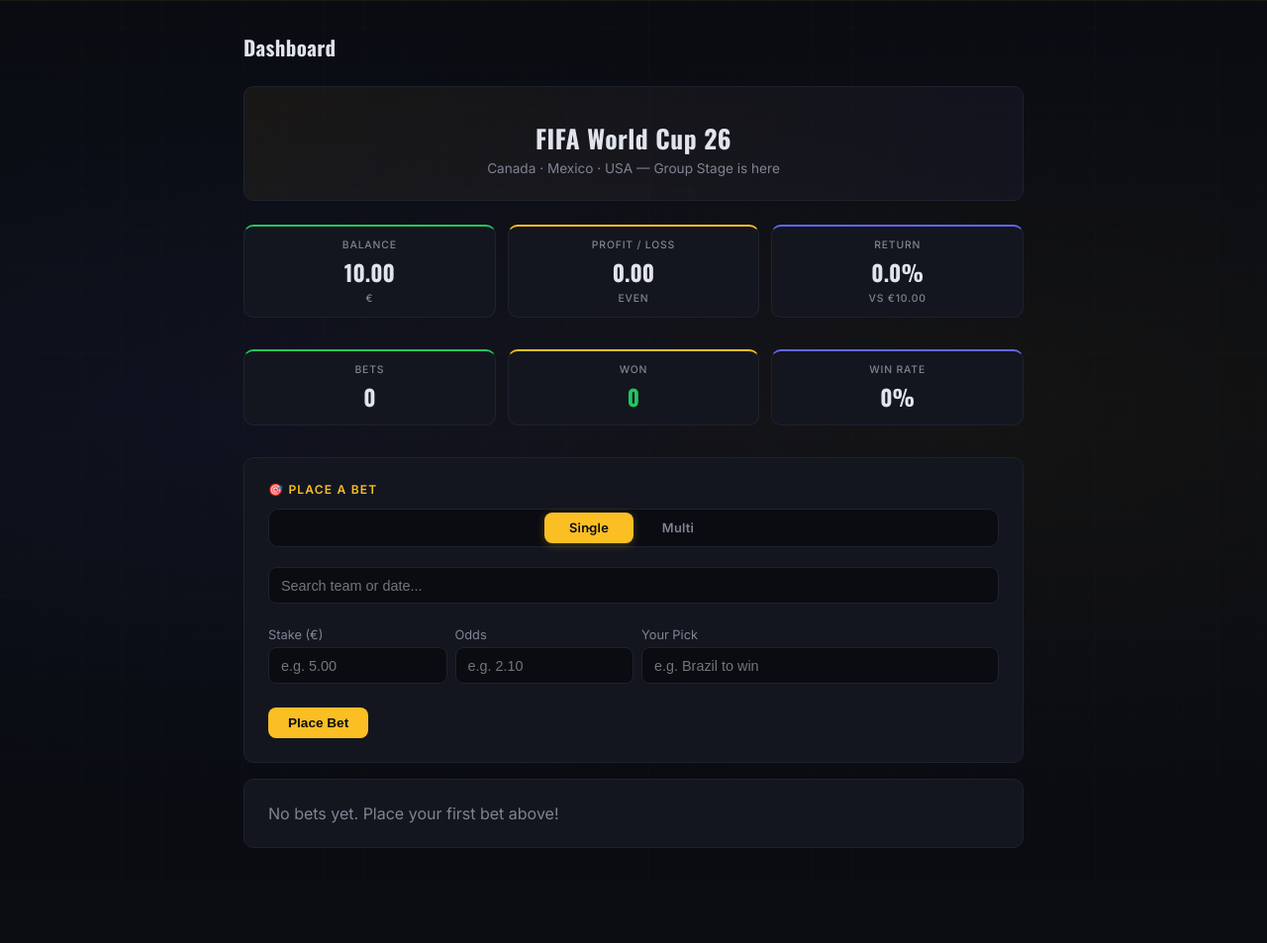
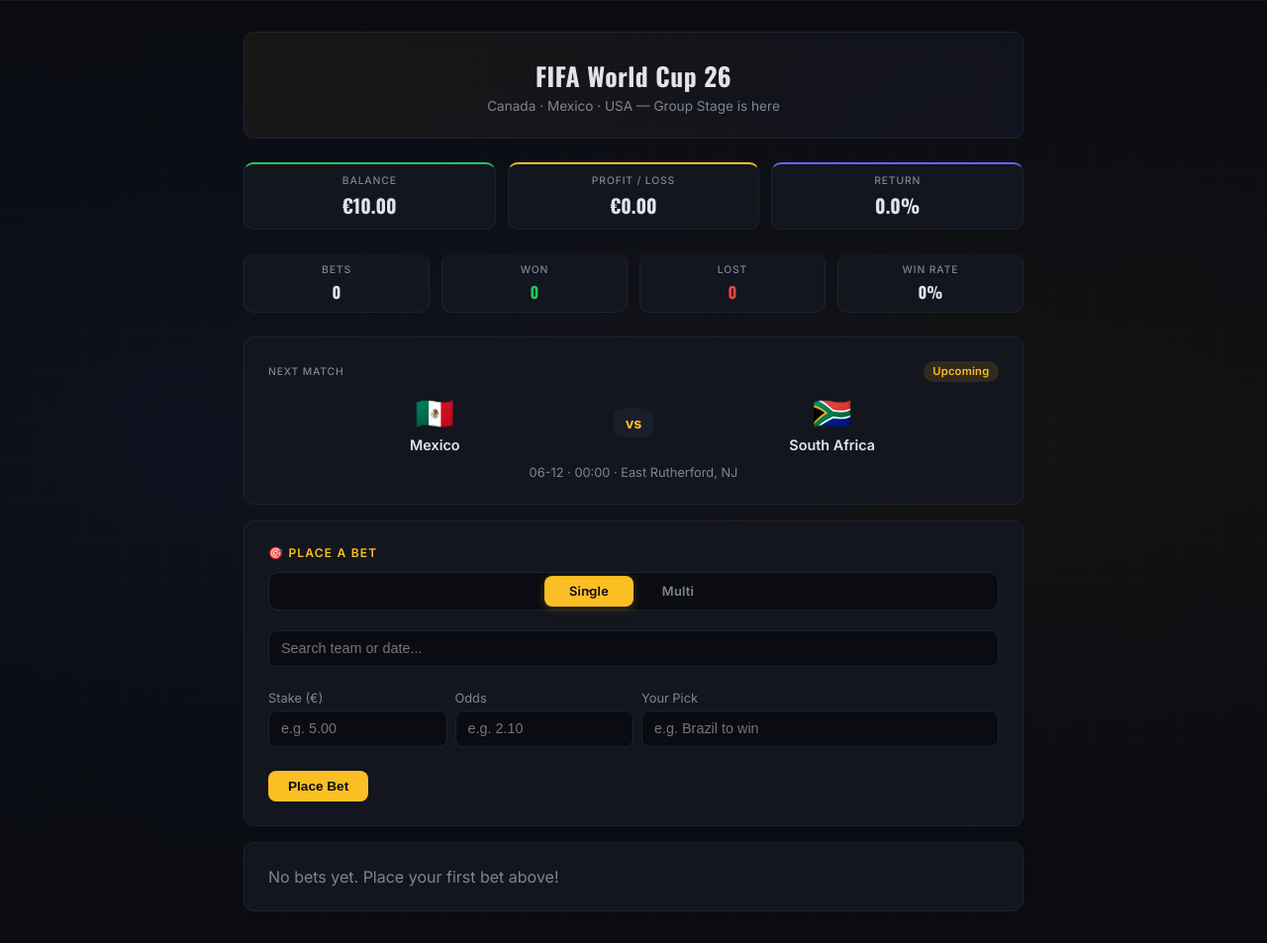
Before and after one commit to jalrego/betting-club, a Flask app: page /dashboard in a window 1280 px wide. Shown: the part 57-1010 px from the top of the page at 99% size. Before the commit the page ends 914 px from the top, so only its background shows below. Run offline with Flask 3, Linux system fonts and the light colour scheme; the visitor is signed in with stand-in values (Sample User, id 1); data comes from the database, SQL or seed files in the repository; data that the repository does not hold is empty; some libraries are stand-ins or nearby versions.

Commit message:
dashboard redesign: compact stats, next-match card, 5-bet limit; leaderboard avatars, progress bars, form dots; lisbon_time helper for fixture times; timezone conversion

```diff
--- a/app.py
+++ b/app.py
@@ -50,6 +50,33 @@ def team_flag(team_name):
     if code == 'GB-SCT':
         return '\U0001F3F4\U000E0067\U000E0062\U000E0073\U000E0063\U000E0074\U000E007F'
     return ''.join(chr(0x1F1E6 + ord(c) - ord('A')) for c in code.upper())
+
+
+CITY_OFFSETS = {
+    'East Rutherford, NJ': -4, 'Los Angeles, CA': -7,
+    'Arlington, TX': -5, 'Miami Gardens, FL': -4,
+    'Atlanta, GA': -4, 'Houston, TX': -5,
+    'Philadelphia, PA': -4, 'Santa Clara, CA': -7,
+    'Kansas City, MO': -5, 'Foxborough, MA': -4,
+    'Seattle, WA': -7, 'Landover, MD': -4,
+    'Nashville, TN': -5, 'Glendale, AZ': -7,
+    'Toronto, ON': -4, 'Vancouver, BC': -7,
+    'Mexico City': -6, 'Guadalajara': -6, 'Monterrey': -6,
+}
+
+
+def lisbon_time(date_str, time_str, city):
+    """Convert venue local time to Lisbon/London time (UTC+1)."""
+    if not time_str or not date_str:
+        return date_str, time_str or ''
+    try:
+        from datetime import datetime, timedelta
+        dt = datetime.strptime(f'{date_str} {time_str}', '%Y-%m-%d %H:%M')
+        offset = CITY_OFFSETS.get(city, -4)
+        lisbon_dt = dt - timedelta(hours=offset) + timedelta(hours=1)
+        return lisbon_dt.strftime('%Y-%m-%d'), lisbon_dt.strftime('%H:%M')
+    except (ValueError, TypeError):
+        return date_str, time_str
 
 
 def get_db():
@@ -508,7 +535,7 @@ def teardown(exception):
 
 @app.context_processor
 def inject_globals():
-    return dict(team_flag=team_flag)
+    return dict(team_flag=team_flag, lisbon_time=lisbon_time)
 
 
 @app.errorhandler(500)
@@ -641,6 +668,14 @@ def dashboard():
             (user_id,)
         ).fetchall()
         balance_history = [dict(r) for r in hist]
+        # next upcoming match
+        next_match = query(
+            f'SELECT * FROM fixtures WHERE home_team != \'TBD\' AND away_team != \'TBD\' AND home_score IS NULL ORDER BY date ASC, match_time ASC LIMIT 1'
+        ).fetchone()
+        if next_match:
+            next_match = dict(next_match)
+            next_match['lisbon_date'], next_match['lisbon_time'] = lisbon_time(
+                next_match['date'], next_match['match_time'], next_match.get('city', ''))
     except Exception as e:
         logging.error(f"dashboard error: {e}")
         raise
@@ -652,7 +687,8 @@ def dashboard():
                            activity=activity,
                            fixtures=fixtures_for_select,
                            balance_history=balance_history,
-                           starting=STARTING_BALANCE / 100.0)
+                           starting=STARTING_BALANCE / 100.0,
+                           next_match=next_match)
 
 
 @app.route('/bet/new', methods=['POST'])
@@ -1041,6 +1077,12 @@ def leaderboard():
         for u in users:
             bal = user_balance(u['id'])
             stats = user_bet_stats(u['id'])
+            # last 5 results for form dots
+            recent_bets = query(
+                f'SELECT result FROM bets WHERE user_id = {p()} AND result IS NOT NULL ORDER BY created_at DESC LIMIT 5',
+                (u['id'],)
+            ).fetchall()
+            form = [r['result'] for r in recent_bets]
             players.append({
                 'id': u['id'],
                 'username': u['username'],
@@ -1048,6 +1090,7 @@ def leaderboard():
                 'updates': stats['total'],
                 'win_rate': stats['win_rate'],
                 'staked': stats['staked'],
+                'form': form,
             })
 
         players.sort(key=lambda p: p['latest_balance'], reverse=True)
--- a/templates/base.html
+++ b/templates/base.html
@@ -220,7 +220,6 @@
     <div>
       {% if session.user_id %}
         {% set colors = ['#6366f1','#22c55e','#f59e0b','#ef4444','#8b5cf6','#06b6d4','#ec4899','#10b981'] %}
-        {% set idx = (session.username|string|length * 7 + loop.index0 if loop is defined else 3) % colors|length %}
         <span class="avatar" style="background:{{ colors[session.username|length % colors|length] }};">
           {{ session.username[:1]|upper }}
         </span>
--- a/templates/bracket.html
+++ b/templates/bracket.html
@@ -17,6 +17,7 @@
   </div>
   <div style="display:grid;grid-template-columns:repeat(auto-fill,minmax(280px,1fr));gap:0.5rem;">
     {% for m in matches %}
+    {% set ld, lt = lisbon_time(m.date, m.match_time, m.city) %}
     <div style="background:#0f1119;border:1px solid #1a1e2a;border-radius:6px;padding:0.6rem 0.75rem;">
       <div style="display:flex;align-items:center;justify-content:space-between;gap:0.5rem;font-size:0.85rem;">
         <span style="font-weight:500;{% if m.home_team == 'TBD' %}color:#535768;font-style:italic;{% endif %}">
@@ -35,7 +36,7 @@
           {% if m.away_team == 'TBD' %}TBD{% else %}{{ team_flag(m.away_team) }} {{ m.away_team }}{% endif %}
         </span>
       </div>
-      <div style="font-size:0.6rem;color:#535768;margin-top:0.25rem;">{{ m.date[-5:] }} {{ m.match_time }}</div>
+      <div style="font-size:0.6rem;color:#535768;margin-top:0.25rem;">{{ ld[-5:] }} {{ lt }}</div>
     </div>
     {% endfor %}
   </div>
--- a/templates/dashboard.html
+++ b/templates/dashboard.html
@@ -1,68 +1,65 @@
 {% extends "base.html" %}
 {% block content %}
 
-<h1 style="margin-bottom: 1.5rem;">Dashboard</h1>
-
-<div class="welcome-banner">
-  <h1>FIFA World Cup 26</h1>
-  <p>Canada &middot; Mexico &middot; USA &mdash; Group Stage is here</p>
+<div class="welcome-banner" style="padding:1.5rem 1rem;">
+  <h1 style="margin:0;">FIFA World Cup 26</h1>
+  <p style="margin-top:0.25rem;">Canada &middot; Mexico &middot; USA &mdash; Group Stage is here</p>
 </div>
 
-<div class="stat-grid" style="margin-bottom: 1rem;">
-  <div class="card stat-box">
+<div class="stat-grid" style="grid-template-columns:1fr 1fr 1fr;margin-bottom:0.5rem;">
+  <div class="card stat-box" style="padding:0.6rem 0.5rem;border-top-color:#22c55e;">
     <div class="label">Balance</div>
-    <div class="value">{{ "%.2f"|format(balance) }}</div>
-    <div class="label" style="margin-top: 0.25rem;">&euro;</div>
+    <div class="value" style="font-size:1.2rem;">&euro;{{ "%.2f"|format(balance) }}</div>
   </div>
-  <div class="card stat-box">
+  <div class="card stat-box" style="padding:0.6rem 0.5rem;border-top-color:#fbbf24;">
     <div class="label">Profit / Loss</div>
     {% set pl = balance - starting %}
     {% if pl > 0 %}
-      <div class="value green">+{{ "%.2f"|format(pl) }}</div>
-      <div class="label green" style="margin-top: 0.25rem;">up</div>
+      <div class="value green" style="font-size:1.2rem;">+&euro;{{ "%.2f"|format(pl) }}</div>
     {% elif pl < 0 %}
-      <div class="value red">{{ "%.2f"|format(pl) }}</div>
-      <div class="label red" style="margin-top: 0.25rem;">down</div>
+      <div class="value red" style="font-size:1.2rem;">&euro;{{ "%.2f"|format(pl) }}</div>
     {% else %}
-      <div class="value">0.00</div>
-      <div class="label" style="margin-top: 0.25rem;">even</div>
+      <div class="value" style="font-size:1.2rem;">&euro;0.00</div>
     {% endif %}
   </div>
-  <div class="card stat-box">
+  <div class="card stat-box" style="padding:0.6rem 0.5rem;border-top-color:#6366f1;">
     <div class="label">Return</div>
     {% set pl = balance - starting %}
     {% if pl > 0 %}
-      <div class="value green">+{{ "%.1f"|format(pl / starting * 100) }}%</div>
+      <div class="value green" style="font-size:1.2rem;">+{{ "%.1f"|format(pl / starting * 100) }}%</div>
     {% elif pl < 0 %}
-      <div class="value red">{{ "%.1f"|format(pl / starting * 100) }}%</div>
+      <div class="value red" style="font-size:1.2rem;">{{ "%.1f"|format(pl / starting * 100) }}%</div>
     {% else %}
-      <div class="value">0.0%</div>
+      <div class="value" style="font-size:1.2rem;">0.0%</div>
     {% endif %}
-    <div class="label" style="margin-top: 0.25rem;">vs &euro;{{ "%.2f"|format(starting) }}</div>
   </div>
 </div>
 
-<div class="stat-grid" style="margin-bottom: 1rem;">
-  <div class="card stat-box">
+<div class="stat-grid" style="grid-template-columns:1fr 1fr 1fr 1fr;margin-bottom:0.5rem;">
+  <div class="card stat-box" style="padding:0.5rem 0.25rem;border-top-color:transparent;">
     <div class="label">Bets</div>
-    <div class="value">{{ stats.total }}</div>
+    <div class="value" style="font-size:1rem;">{{ stats.total }}</div>
   </div>
-  <div class="card stat-box">
+  <div class="card stat-box" style="padding:0.5rem 0.25rem;border-top-color:transparent;">
     <div class="label">Won</div>
-    <div class="value green">{{ stats.won }}</div>
+    <div class="value green" style="font-size:1rem;">{{ stats.won }}</div>
   </div>
-  <div class="card stat-box">
+  <div class="card stat-box" style="padding:0.5rem 0.25rem;border-top-color:transparent;">
+    <div class="label">Lost</div>
+    <div class="value red" style="font-size:1rem;">{{ stats.total - stats.won }}</div>
+  </div>
+  <div class="card stat-box" style="padding:0.5rem 0.25rem;border-top-color:transparent;">
     <div class="label">Win Rate</div>
-    <div class="value">{{ stats.win_rate }}%</div>
+    <div class="value" style="font-size:1rem;">{{ stats.win_rate }}%</div>
   </div>
 </div>
 
 {% if balance_history|length > 1 %}
-<div class="card" style="padding:1rem;">
-  <div style="display:flex;align-items:center;justify-content:space-between;margin-bottom:0.5rem;">
-    <span style="font-size:0.85rem;color:#7f8494;">Balance History</span>
+<div class="card" style="padding:0.75rem 1rem;">
+  <div style="display:flex;align-items:center;justify-content:space-between;margin-bottom:0.25rem;">
+    <span style="font-size:0.65rem;color:#7f8494;text-transform:uppercase;letter-spacing:0.08em;font-weight:500;">Balance History</span>
   </div>
-  <svg viewBox="0 0 200 40" style="width:100%;height:40px;display:block;">
+  <svg viewBox="0 0 200 32" style="width:100%;height:32px;display:block;">
     {% set min_bal = balance_history|map(attribute='balance')|min %}
     {% set max_bal = balance_history|map(attribute='balance')|max %}
     {% set range = (max_bal - min_bal) or 1 %}
@@ -71,24 +68,40 @@
       points="
       {% for r in balance_history %}
         {% set x = (loop.index0 / (count - 1)) * 196 + 2 %}
-        {% set y = 36 - ((r.balance - min_bal) / range) * 32 %}
+        {% set y = 28 - ((r.balance - min_bal) / range) * 24 %}
         {{ "%.1f"|format(x) }},{{ "%.1f"|format(y) }}
         {% if not loop.last %} {% endif %}
       {% endfor %}
     "/>
-    {% set first = balance_history[0].balance %}
-    {% set last = balance_history[-1].balance %}
-    {% if last > first %}
-      <polygon fill="url(#sparkFill)" opacity="0.1"
-        points="2,36 {% for r in balance_history %}{% set x = (loop.index0 / (count - 1)) * 196 + 2 %}{% set y = 36 - ((r.balance - min_bal) / range) * 32 %}{{ "%.1f"|format(x) }},{{ "%.1f"|format(y) }} {% endfor %}198,36 2,36"/>
+  </svg>
+</div>
+{% endif %}
+
+{% if next_match %}
+<div class="card">
+  <div style="display:flex;align-items:center;justify-content:space-between;margin-bottom:0.75rem;">
+    <span style="font-size:0.65rem;color:#7f8494;text-transform:uppercase;letter-spacing:0.08em;font-weight:500;">Next Match</span>
+    <span class="badge badge-pending">Upcoming</span>
+  </div>
+  <div style="display:flex;align-items:center;justify-content:space-between;gap:0.75rem;">
+    <div style="text-align:center;flex:1;">
+      <div style="font-size:2rem;margin-bottom:0.25rem;">{{ team_flag(next_match.home_team) }}</div>
+      <div style="font-weight:600;font-size:0.9rem;">{{ next_match.home_team }}</div>
+    </div>
+    <div style="text-align:center;flex-shrink:0;">
+      <div style="background:#1a1e2a;padding:0.35rem 0.75rem;border-radius:8px;font-weight:700;font-size:0.9rem;color:#fbbf24;">vs</div>
+    </div>
+    <div style="text-align:center;flex:1;">
+      <div style="font-size:2rem;margin-bottom:0.25rem;">{{ team_flag(next_match.away_team) }}</div>
+      <div style="font-weight:600;font-size:0.9rem;">{{ next_match.away_team }}</div>
+    </div>
+  </div>
+  <div style="text-align:center;margin-top:0.75rem;font-size:0.8rem;color:#7f8494;">
+    {{ next_match.lisbon_date[-5:] }} &middot; {{ next_match.lisbon_time }}
+    {% if next_match.venue and next_match.venue != 'TBD' %}
+      &middot; {{ next_match.city }}
     {% endif %}
-  </svg>
-  <defs>
-    <linearGradient id="sparkFill" x1="0" y1="0" x2="0" y2="1">
-      <stop offset="0%" stop-color="#fbbf24"/>
-      <stop offset="100%" stop-color="#fbbf24" stop-opacity="0"/>
-    </linearGradient>
-  </defs>
+  </div>
 </div>
 {% endif %}
 
@@ -182,8 +195,9 @@
 
 {% if activity %}
 <div class="card">
-  <h2>📊 Recent Activity</h2>
-  <div style="margin-top: 0.5rem;">
+  <div style="display:flex;align-items:center;justify-content:space-between;margin-bottom:0.5rem;">
+    <h2 style="margin:0;">📊 Recent Activity</h2>
+  </div>
   {% set colors = ['#6366f1','#22c55e','#f59e0b','#ef4444','#8b5cf6','#06b6d4','#ec4899','#10b981'] %}
   {% for a in activity %}
     <div style="display:flex;align-items:center;gap:0.75rem;padding:0.5rem 0;border-bottom:1px solid #1a1e2a;font-size:0.85rem;">
@@ -206,20 +220,23 @@
       </span>
     </div>
   {% endfor %}
-  </div>
 </div>
 {% endif %}
 
 {% if bets %}
 <div class="card" style="padding: 0;">
-  <h2 style="padding: 1rem 1rem 0 1rem;">📋 My Bets</h2>
+  <div style="display:flex;align-items:center;justify-content:space-between;padding:1rem 1rem 0 1rem;">
+    <h2 style="margin:0;">📋 My Bets</h2>
+    {% if bets|length > 5 %}
+      <a href="{{ url_for('user_profile', user_id=session.user_id) }}" class="text-sm" style="color:#7f8494;">View all ({{ bets|length }}) &rarr;</a>
+    {% endif %}
+  </div>
   <div class="table-wrap">
   <table>
     <thead>
       <tr>
         <th>Type</th>
         <th>Match</th>
-        <th>Round</th>
         <th>Stake</th>
         <th>Odds</th>
         <th>Pick</th>
@@ -228,7 +245,7 @@
       </tr>
     </thead>
     <tbody>
-      {% for bet in bets %}
+      {% for bet in bets[:5] %}
       <tr>
         <td>
           {% if bet.bet_type == 'multi' %}
@@ -252,7 +269,6 @@
             </details>
           {% endif %}
         </td>
-        <td class="text-sm text-muted">{{ bet.round }}</td>
         <td>&euro;{{ "%.2f"|format(bet.stake) }}</td>
         <td>{{ "%.2f"|format(bet.odds) }}</td>
         <td class="text-sm">{{ bet.pick }}</td>
@@ -303,7 +319,6 @@ function toggleBetType() {
   multis.forEach(function(el) { el.required = isMulti; });
 }
 
-// populate match_info hidden field from dropdown + search
 function filterMatches() {
   var q = (document.getElementById('matchSearch').value || '').toLowerCase();
   var sel = document.getElementById('match_number');
```
Also changed, not shown: templates/admin.html (+28 -4 lines), templates/fixtures.html (+6 -12 lines).
